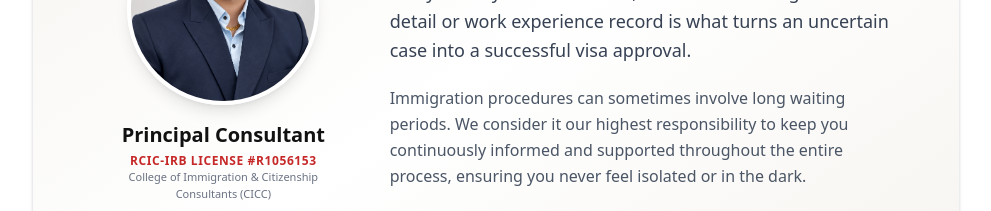
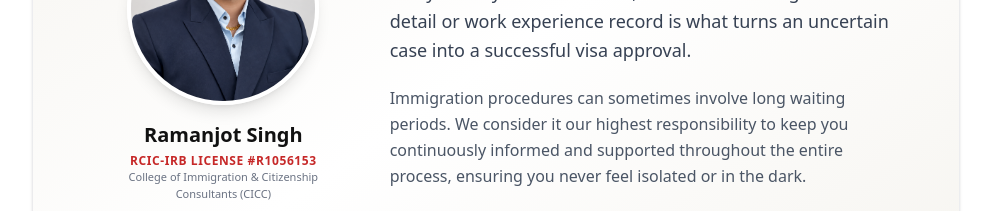
Before and after one commit to sherpa11/canadia_classic_immigration, a Next.js app: page /about in a window 1280 px wide. Shown: the part 2540-2751 px from the top of the page, without its empty margins (144-1135 px from the left). Built offline with nearby package versions, Linux system fonts and the light colour scheme; a web font is replaced by a local one.

Commit message:
Update page.tsx

```diff
--- a/src/app/about/page.tsx
+++ b/src/app/about/page.tsx
@@ -174,7 +174,7 @@ export default function AboutPage() {
                   />
                 </div>
                 <h4 className="font-heading font-bold text-xl text-primary-black">
-                  Principal Consultant
+                  Ramanjot Singh
                 </h4>
                 <p className="text-xs font-bold text-primary-red uppercase tracking-wider mt-1">
                   RCIC-IRB License #R1056153
```
